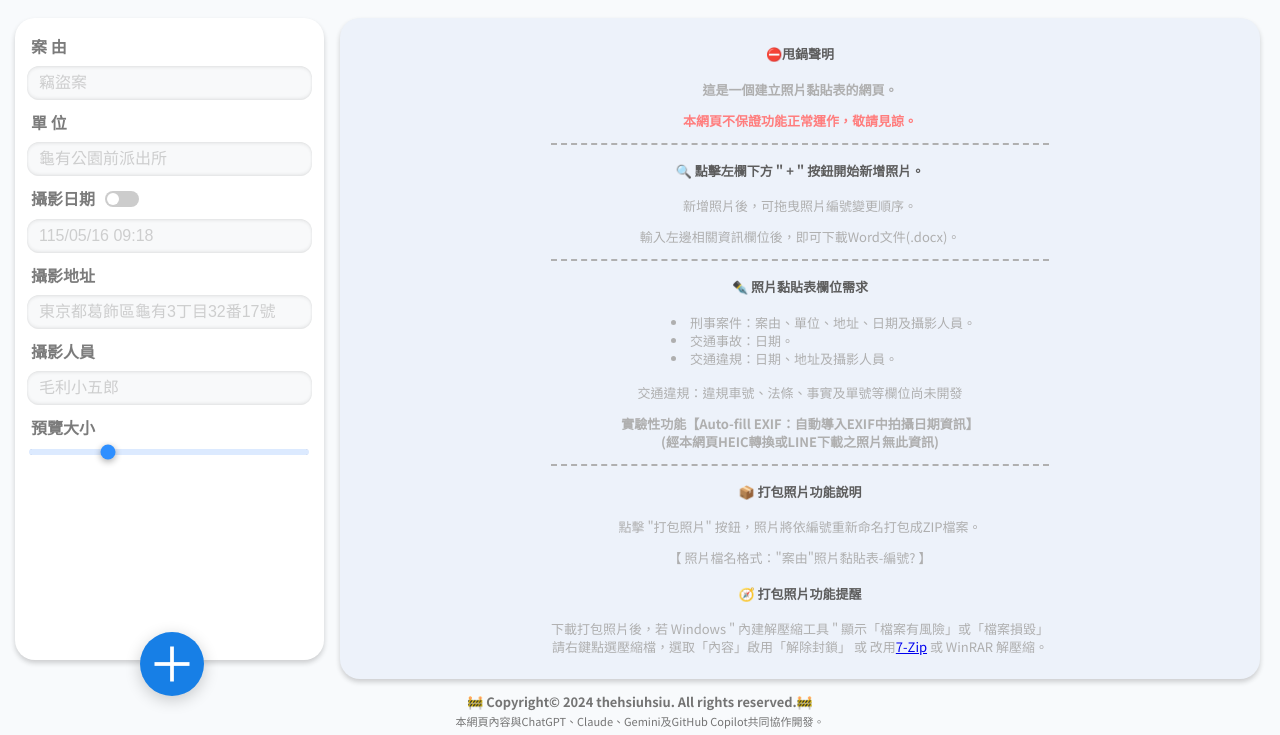
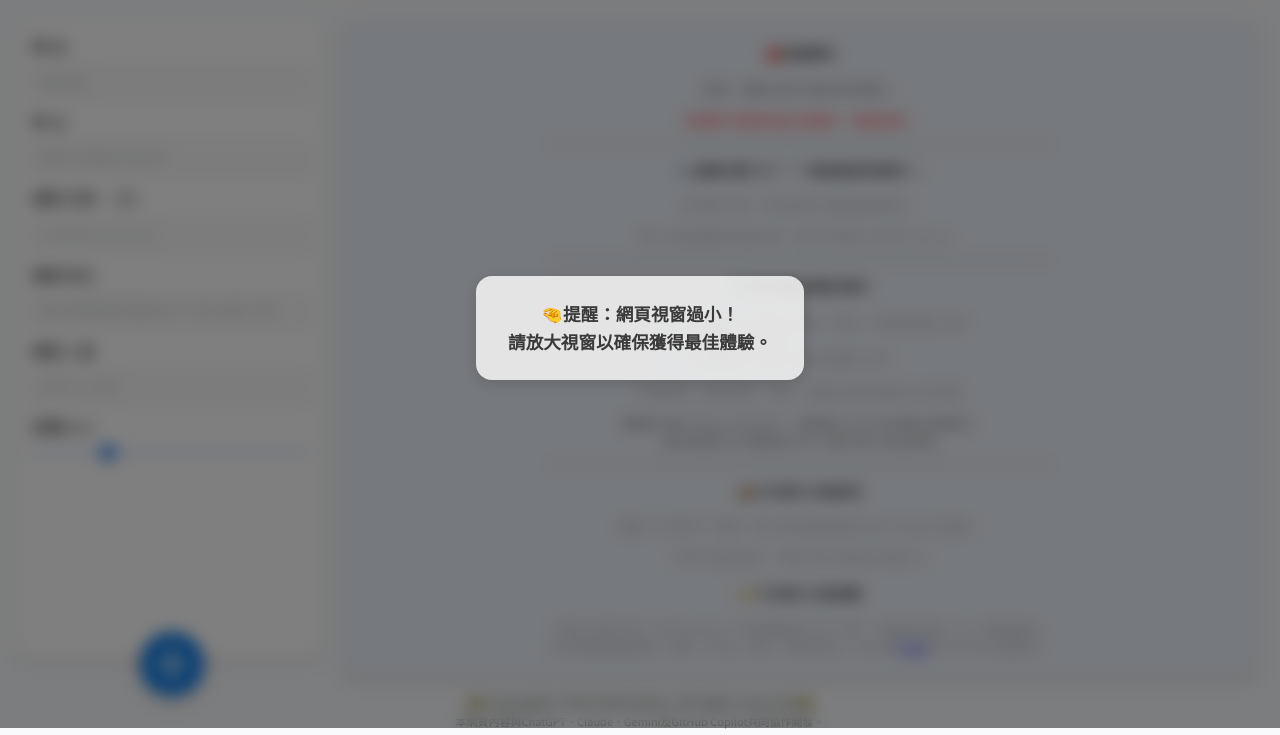
Before and after one commit to thehsiuhsiu/stickynotes, a plain HTML site: page index.html in a window 1280 px wide. Shown: the part 72-807 px from the top of the page. Drawn offline with nearby package versions, Linux system fonts and the light colour scheme.

Commit message:
Add files via upload
視窗過小警告

```diff
--- a/index.html
+++ b/index.html
@@ -162,6 +162,12 @@
         <p>本網頁內容與ChatGPT、Claude、Gemini及GitHub Copilot共同協作開發。</p>
     </footer>
 
+    <div id="resize-warning" class="modal">
+        <div class="modal-content">
+            <p>🤏提醒：網頁視窗過小！</p>
+            <p>請放大視窗以確保獲得最佳體驗。</p>
+        </div>
+    </div>
 </body>
 
 </html>
--- a/script.js
+++ b/script.js
@@ -1286,4 +1286,24 @@
         }
 
     };
+
+    document.addEventListener('DOMContentLoaded', () => {
+        const resizeWarningModal = document.getElementById('resize-warning');
+
+        if (!resizeWarningModal) {
+            console.error('Resize warning modal not found!');
+            return;
+        }
+
+        const checkWindowSize = () => {
+            if (window.innerWidth < 1500 || window.innerHeight < 850) {
+                resizeWarningModal.style.display = 'flex';
+            } else {
+                resizeWarningModal.style.display = 'none';
+            }
+        };
+
+        window.addEventListener('resize', checkWindowSize);
+        checkWindowSize(); // Initial check
+    });
 })(); // IIFE 結束
--- a/styles.css
+++ b/styles.css
@@ -825,3 +825,29 @@ input:checked + .slider {
 input:checked + .slider:before {
     transform: translateX(18px);
 }
+
+/* Window Resize Warning Modal */
+#resize-warning {
+    justify-content: center;
+    align-items: center;
+    background: rgba(0, 0, 0, 0.5); /* Frosted glass effect */
+    backdrop-filter: blur(8px);
+    -webkit-backdrop-filter: blur(8px);
+}
+
+#resize-warning .modal-content {
+    width: auto;
+    max-width: 300px;
+    background-color: rgba(255, 255, 255, 0.8);
+    border-radius: 16px;
+    padding: 24px 32px;
+    box-shadow: 0 4px 16px rgba(0, 0, 0, 0.15);
+}
+
+#resize-warning .modal-content p {
+    margin: 0;
+    font-size: 1.1rem;
+    font-weight: bold;
+    color: #3a3a3a;
+    line-height: 1.6;
+}
```
